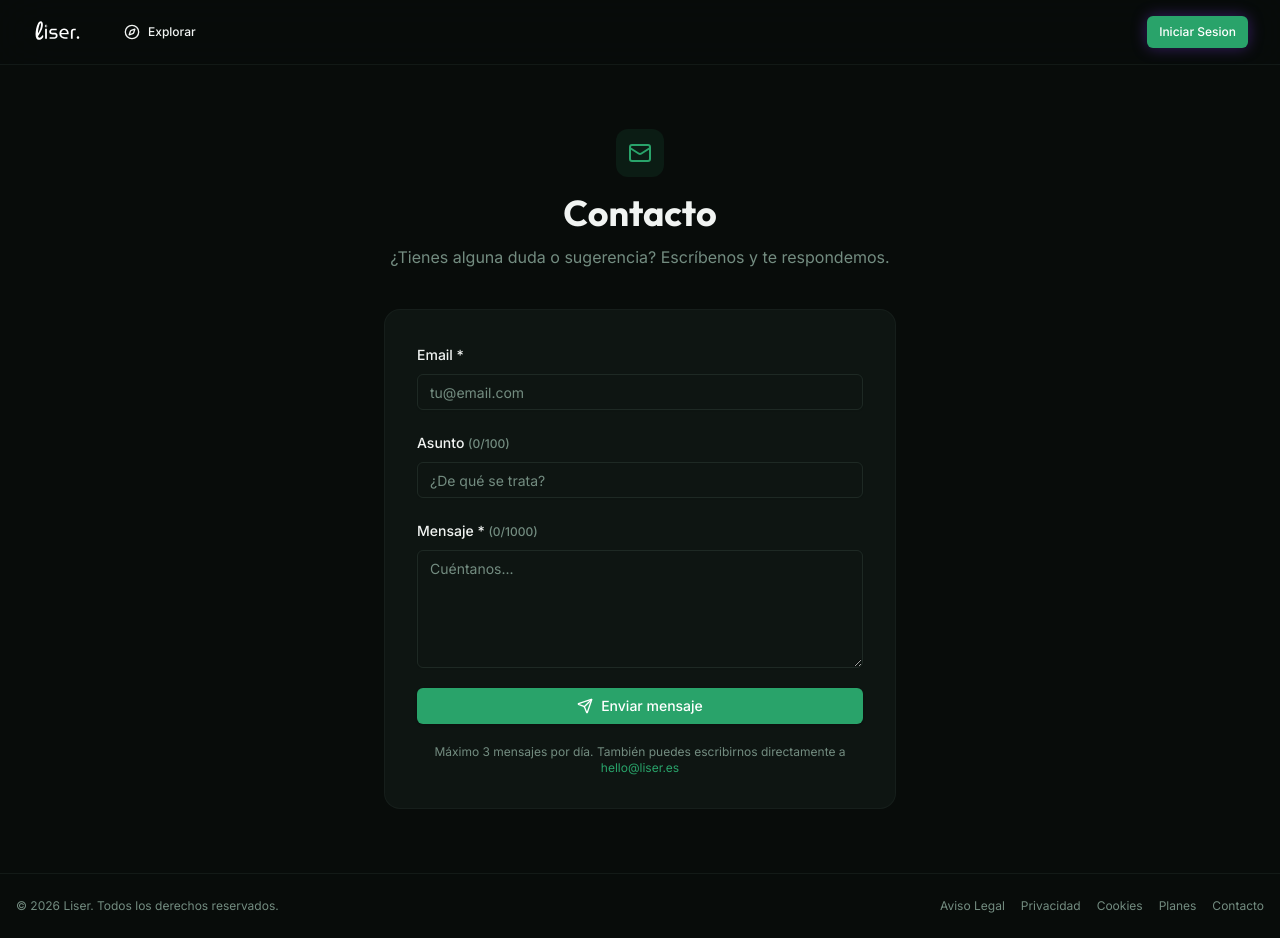
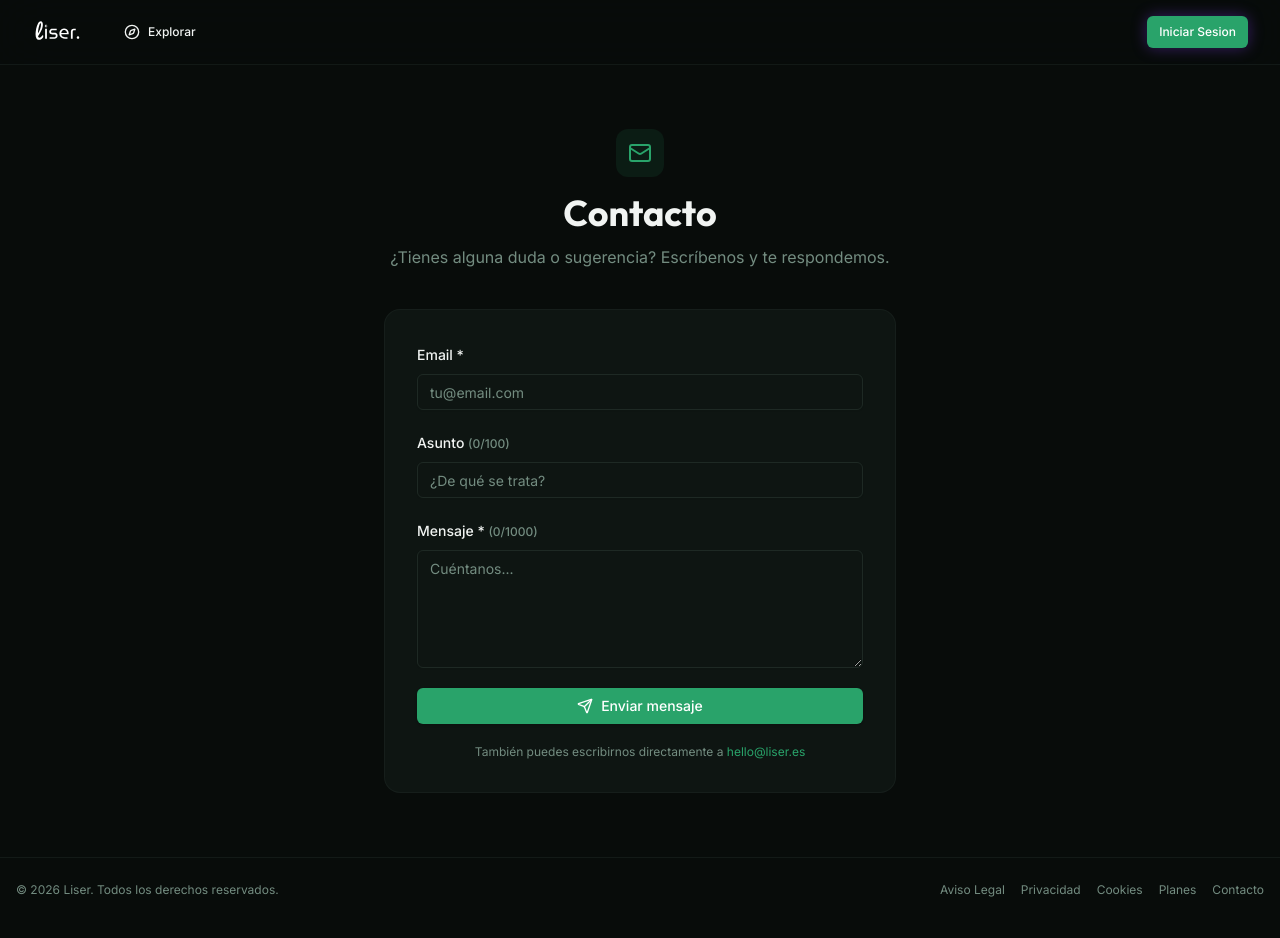
Before and after one commit to excusasclub/liser_v26, a React (Create React App) app in the folder frontend/: page /contact in a window 1280 px wide. Built offline with nearby package versions, Linux system fonts and the light colour scheme.

Commit message:
Fix: ajuste en ContactPage

```diff
--- a/frontend/src/pages/ContactPage.js
+++ b/frontend/src/pages/ContactPage.js
@@ -122,7 +122,7 @@ export default function ContactPage() {
                             )}
                         </Button>
                         <p className="text-xs text-muted-foreground text-center">
-                            Máximo 3 mensajes por día. También puedes escribirnos directamente a{' '}
+                            También puedes escribirnos directamente a{' '}
                             <a href="mailto:hello@liser.es" className="text-primary hover:underline">hello@liser.es</a>
                         </p>
                     </form>
```
